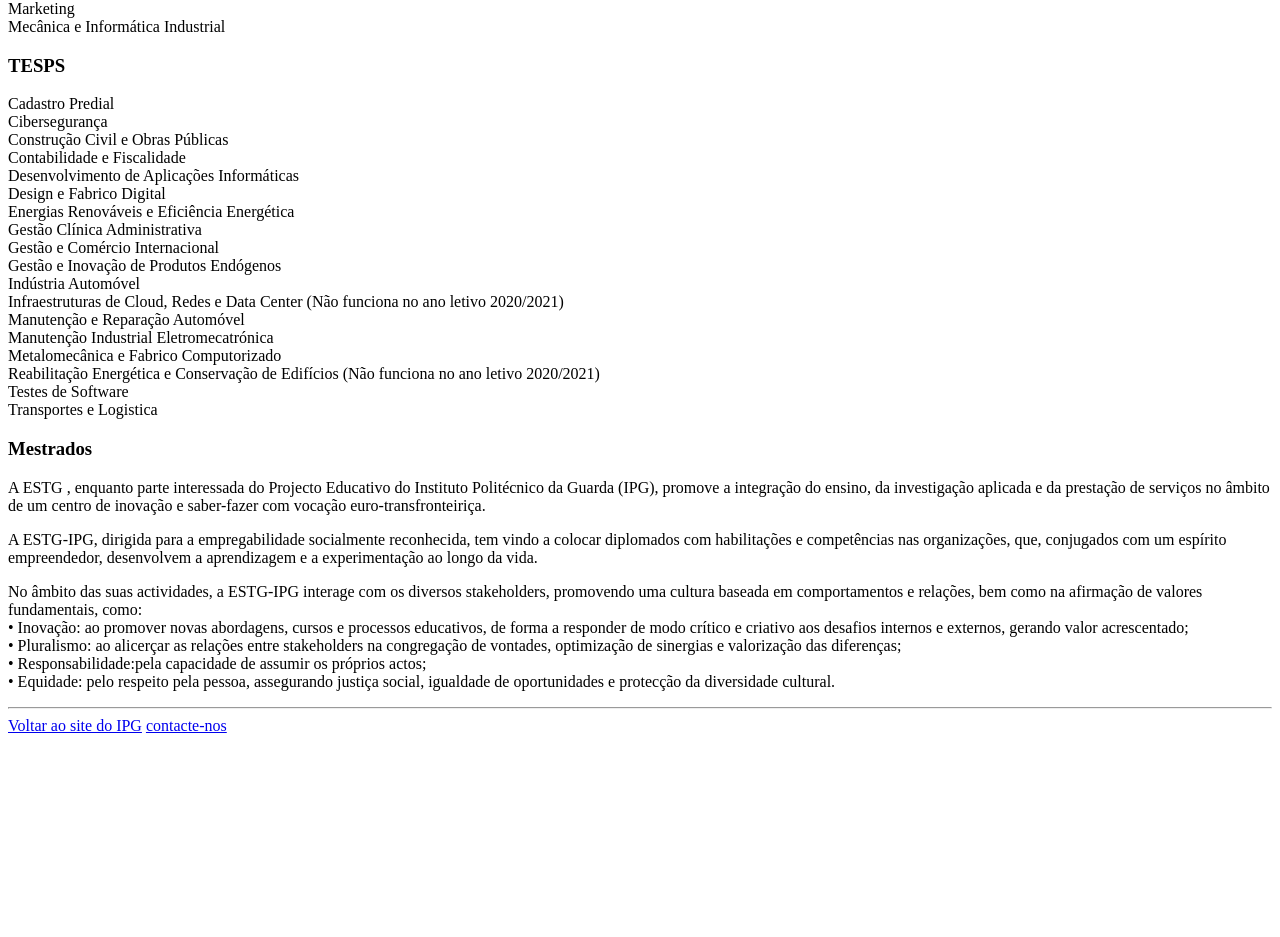
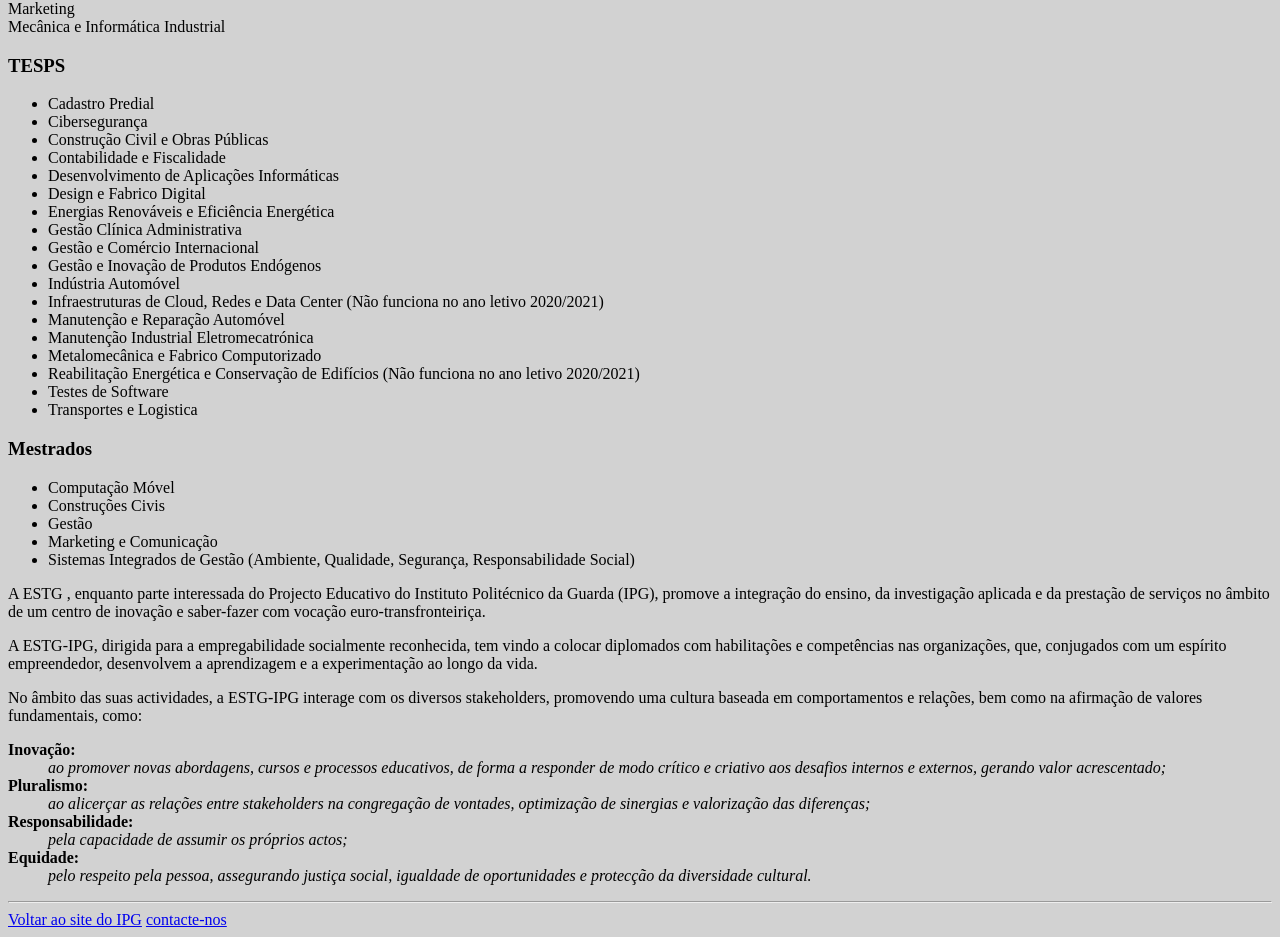
Before and after one commit to feijoca8/IPG, a plain HTML site: page estg.html in a window 1280 px wide. Shown: the part 334-1271 px from the top of the page. Before the commit the page ends 1077 px from the top, so only its background shows below. Drawn offline with Linux system fonts and the light colour scheme.

Commit message:
trocas e cenas confusas

```diff
--- a/css/site.css
+++ b/css/site.css
@@ -29,3 +29,20 @@
 table {
     border-collapse: collapse
 }
+.item_com_quadrado{
+    list-style-type:square;
+}
+dt{
+    font-weight: bold;
+}
+dd{
+    font-style:italic;
+}
+body{
+    background-color:#d2d2d2
+}
+#header{
+    background-color: white;
+    font-size: xx-large;
+    padding: 20px;
+}
--- a/estg.html
+++ b/estg.html
@@ -23,29 +23,89 @@
     Mecânica e Informática Industrial
 
     <h3>TESPS</h3>
+    <ul>
+        <li>
+            Cadastro Predial
+        </li>
+        <li>
+            Cibersegurança
+        </li>
+        <li>
+            Construção Civil e Obras Públicas
+        </li>
+        <li>
+            Contabilidade e Fiscalidade
+        </li>
+        <li>
+            Desenvolvimento de Aplicações Informáticas
+        </li>
 
-    Cadastro Predial<br />
-    Cibersegurança<br />
-    Construção Civil e Obras Públicas<br />
-    Contabilidade e Fiscalidade<br />
-    Desenvolvimento de Aplicações Informáticas<br />
-    Design e Fabrico Digital<br />
-    Energias Renováveis e Eficiência Energética<br />
-    Gestão Clínica Administrativa<br />
-    Gestão e Comércio Internacional<br />
-    Gestão e Inovação de Produtos Endógenos<br />
-    Indústria Automóvel<br />
-    Infraestruturas de Cloud, Redes e Data Center (Não funciona no ano letivo 2020/2021)<br />
-    Manutenção e Reparação Automóvel<br />
-    Manutenção Industrial Eletromecatrónica<br />
-    Metalomecânica e Fabrico Computorizado<br />
-    Reabilitação Energética e Conservação de Edifícios (Não funciona no ano letivo 2020/2021)<br />
-    Testes de Software<br />
-    Transportes e Logistica
+        <li>
+            Design e Fabrico Digital
+        </li>
+        <li>
+            Energias Renováveis e Eficiência Energética
+        </li>
+
+        <li>
+            Gestão Clínica Administrativa
+        </li>
+
+        <li>
+            Gestão e Comércio Internacional
+        </li>
+
+        <li>
+            Gestão e Inovação de Produtos Endógenos
+        </li>
+
+        <li>
+            Indústria Automóvel
+        </li>
+
+        <li>
+            Infraestruturas de Cloud, Redes e Data Center (Não funciona no ano letivo 2020/2021)
+        </li>
+
+        <li>
+            Manutenção e Reparação Automóvel
+        </li>
+
+        <li>
+            Manutenção Industrial Eletromecatrónica
+        </li>
+        <li>
+            Metalomecânica e Fabrico Computorizado
+
+        </li>
+        <li>
+            Reabilitação Energética e Conservação de Edifícios (Não funciona no ano letivo 2020/2021)
+        </li>
+        <li>
+            Testes de Software
+        </li>
+        <li>
+            Transportes e Logistica
+        </li>
+    </ul>
 
     <h3>Mestrados</h3>
+    <ul>
 
-
+        <li>
+            Computação Móvel
+        </li>
+        <li>
+            Construções Civis
+        </li>
+        <li>
+            Gestão
+        </li>
+        <li>
+            Marketing e Comunicação
+        </li>
+        <li> Sistemas Integrados de Gestão (Ambiente, Qualidade, Segurança, Responsabilidade Social)
+    </ul>
 
 
 
@@ -65,12 +125,26 @@
 
     <p>
 
-        No âmbito das suas actividades, a ESTG-IPG interage com os diversos stakeholders, promovendo uma cultura baseada em comportamentos e relações, bem como na afirmação de valores fundamentais, como: <br />
-        • Inovação: ao promover novas abordagens, cursos e processos educativos, de forma a responder de modo crítico e criativo aos desafios internos e externos, gerando valor acrescentado; <br />
-        • Pluralismo: ao alicerçar as relações entre stakeholders na congregação de vontades, optimização de sinergias e valorização das diferenças; <br />
-        • Responsabilidade:pela capacidade de assumir os próprios actos; <br />
-        • Equidade: pelo respeito pela pessoa, assegurando justiça social, igualdade de oportunidades e protecção da diversidade cultural. <br />
+        No âmbito das suas actividades, a ESTG-IPG interage com os diversos stakeholders, promovendo uma cultura baseada em comportamentos e relações, bem como na afirmação de valores fundamentais, como:
+        <dl>
 
+            <dt>Inovação:</dt>
+                <dd>
+                    ao promover novas abordagens, cursos e processos educativos, de forma a responder de modo crítico e criativo aos desafios internos e externos, gerando valor acrescentado;
+                </dd>
+                <dt>Pluralismo:</dt>
+                <dd>
+                    ao alicerçar as relações entre stakeholders na congregação de vontades, optimização de sinergias e valorização das diferenças;
+                </dd>
+                <dt>Responsabilidade:</dt>
+                <dd>
+                    pela capacidade de assumir os próprios actos;
+                </dd>
+                <dt>Equidade:</dt>
+                <dd>
+                    pelo respeito pela pessoa, assegurando justiça social, igualdade de oportunidades e protecção da diversidade cultural.
+                </dd>
+        </dl>
     </p>
     <hr />
     <a href="index.html">Voltar ao site do IPG</a>
```
Also changed, not shown: Cursos/EI.html (+9 -0 lines), index.html (+55 -42 lines).
